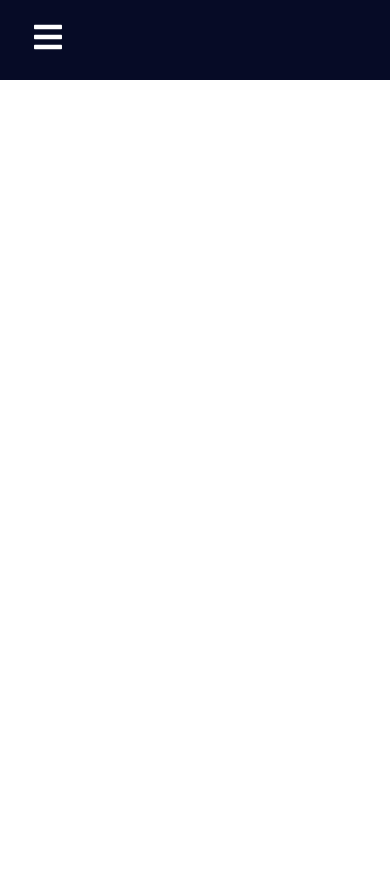
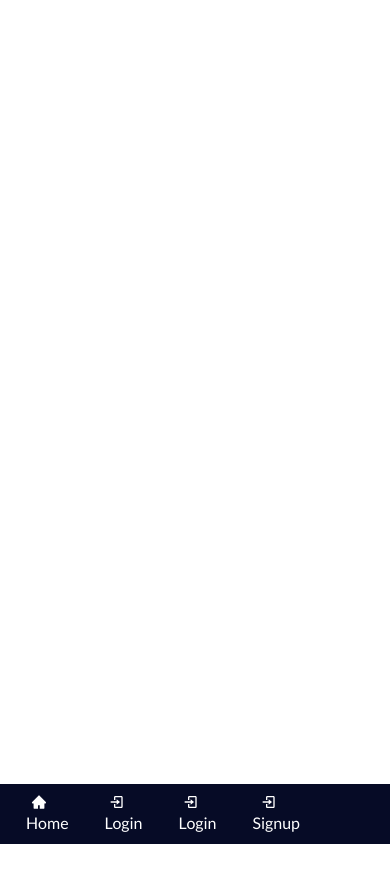
Before and after one commit to RobertKS123/wits-social, a React (Create React App) app: page /login in a window 390 px wide. Shown: the top 882 px of the page. Before the commit the page ends 844 px from the top, so only its background shows below. Built offline with nearby package versions, Linux system fonts and the light colour scheme.

Commit message:
bottom nav bar not responsive

```diff
--- a/package.json
+++ b/package.json
@@ -3,6 +3,7 @@
   "version": "0.1.0",
   "private": true,
   "dependencies": {
+    "@fortawesome/fontawesome-svg-core": "^6.1.1",
     "@fortawesome/free-solid-svg-icons": "^6.1.1",
     "@fortawesome/react-fontawesome": "^0.1.18",
     "@testing-library/jest-dom": "^5.16.3",
--- a/src/App.js
+++ b/src/App.js
@@ -5,16 +5,18 @@ import Home from './pages/home/Home';
 import Signup from './components/login/Signup';
 import Account from './pages/account/manage/ManageAccount';
 import Login from './components/login/Login';
+import BottomNavbar from './components/bottomNavbar/BottomNavbar';
 
 function App() {
   return (
     <>
       <Router>
-        <Navbar />
+        <BottomNavbar/>
           <Route path='/' exact component={Home}/>
           <Route path='/signup' exact  component={Signup}/>
           <Route path='/account' exact component={Account}/>
       </Router>
+
     </>
   );
 }
--- /dev/null
+++ b/src/components/bottomNavbar/BottomNavbar.css
@@ -0,0 +1,43 @@
+    .bottomNavbar{
+        position: absolute;
+        bottom: 0;
+        background-color: #060b26;
+        height: 60px;
+        display: flex;
+        justify-content: start;
+        align-items: center;
+        text-align: right;
+        width: 100%;
+    }
+
+    .bottom-nav-menu {
+        list-style-type: none;
+        padding: 0;
+        overflow: hidden;
+        display: inline;
+        margin: auto;
+        white-space: nowrap;
+    }
+
+    .bottom-nav-item {
+        float: left;
+        size: 20px;
+        white-space: nowrap;
+    }
+
+    .bottom-nav-item a {
+        display: block;
+        color: white;
+        text-align: center;
+        align-self: center;
+        padding: 10px;
+        text-decoration: none;
+    }
+
+    .nav-icon{
+
+    }
+
+    .bottom-nav-item a:hover{
+        background-color: #1a83ff;
+    }
--- /dev/null
+++ b/src/components/bottomNavbar/BottomNavbar.js
@@ -0,0 +1,56 @@
+import React,{Component} from "react";
+import {Link} from 'react-router-dom';
+import * as AiIcons from 'react-icons/ai';
+import * as BiIcons from 'react-icons/bi';
+import * as MdIcons from 'react-icons/md';
+import './BottomNavbar.css';
+
+function BottomNavbar(){
+    return(
+    <>
+        <div className="bottomNavbar">
+            <ul className='bottom-nav-menu'>
+                <li className="bottom-nav-item">
+                    <div className="nav-icon">
+                        <Link to='/'>
+                            <AiIcons.AiFillHome />
+                            <br/>
+                            <span>Home</span>
+                        </Link>
+                    </div>
+                </li>
+                <li className="bottom-nav-item">
+                    <Link to='/login'>
+                        <BiIcons.BiLogIn/>
+                        <br/>
+                        <span>Login</span>
+                    </Link>
+                </li>
+                <li className="bottom-nav-item">
+                    <Link to='/login'>
+                        <BiIcons.BiLogIn/>
+                        <br/>
+                        <span>Login</span>
+                    </Link>
+                </li>
+                <li className="bottom-nav-item">
+                    <Link to='/signup'>
+                        <BiIcons.BiLogIn />
+                        <br/>
+                        <span>Signup</span>
+                    </Link>
+                </li>
+                <li className="bottom-nav-item">
+                    <Link to='/account'>
+                        <MdIcons.MdManageAccounts />
+                        <br/>
+                        <span>Account</span>
+                    </Link>
+                </li>
+            </ul>
+        </div>
+    </>
+    );
+}
+
+export default BottomNavbar;
```
Also changed, not shown: src/components/bottomNavbar/BottombarData.js (added, +33 -0 lines), src/pages/home/Home.js (line endings or trailing spaces), 1 other file (tests, documents, lock files or other folders).
